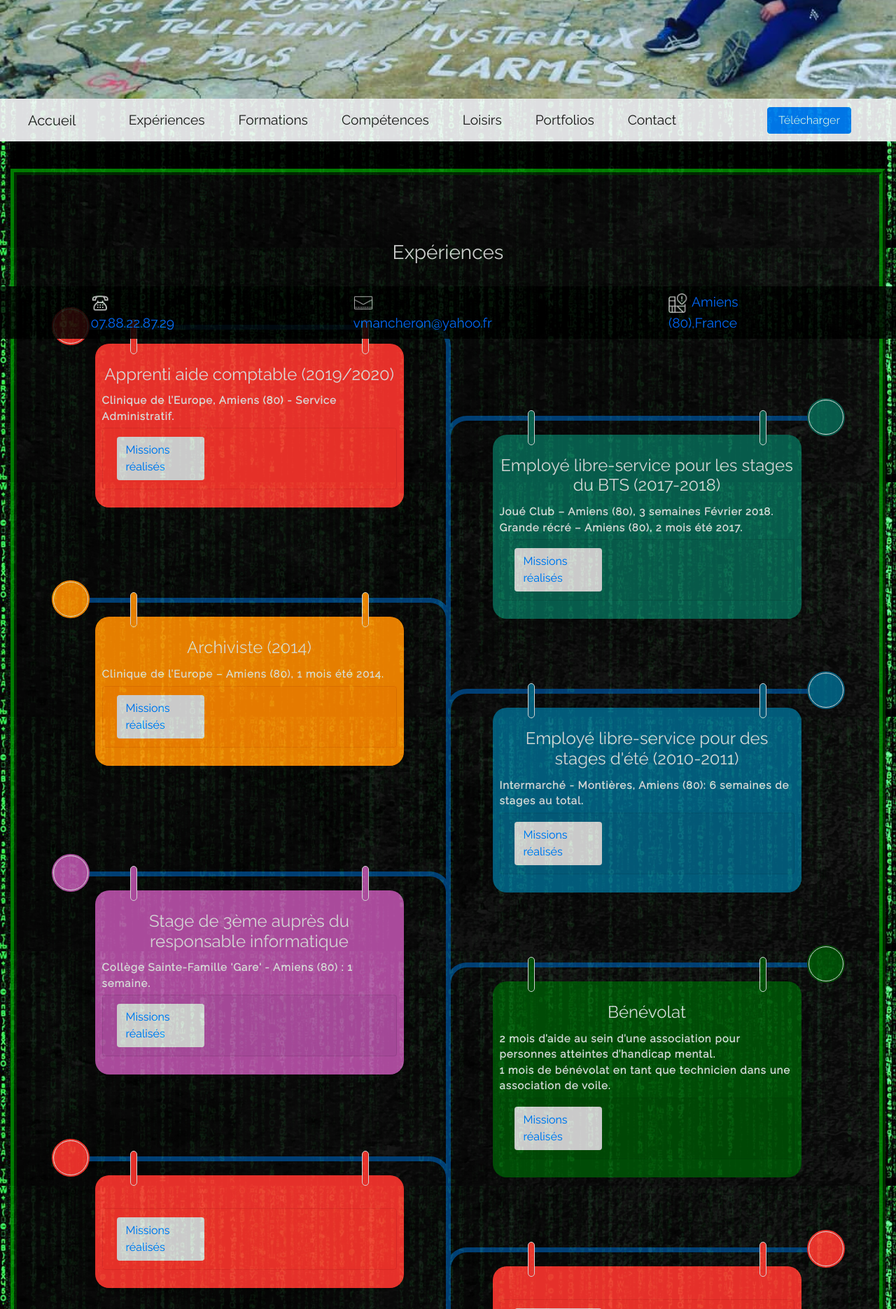
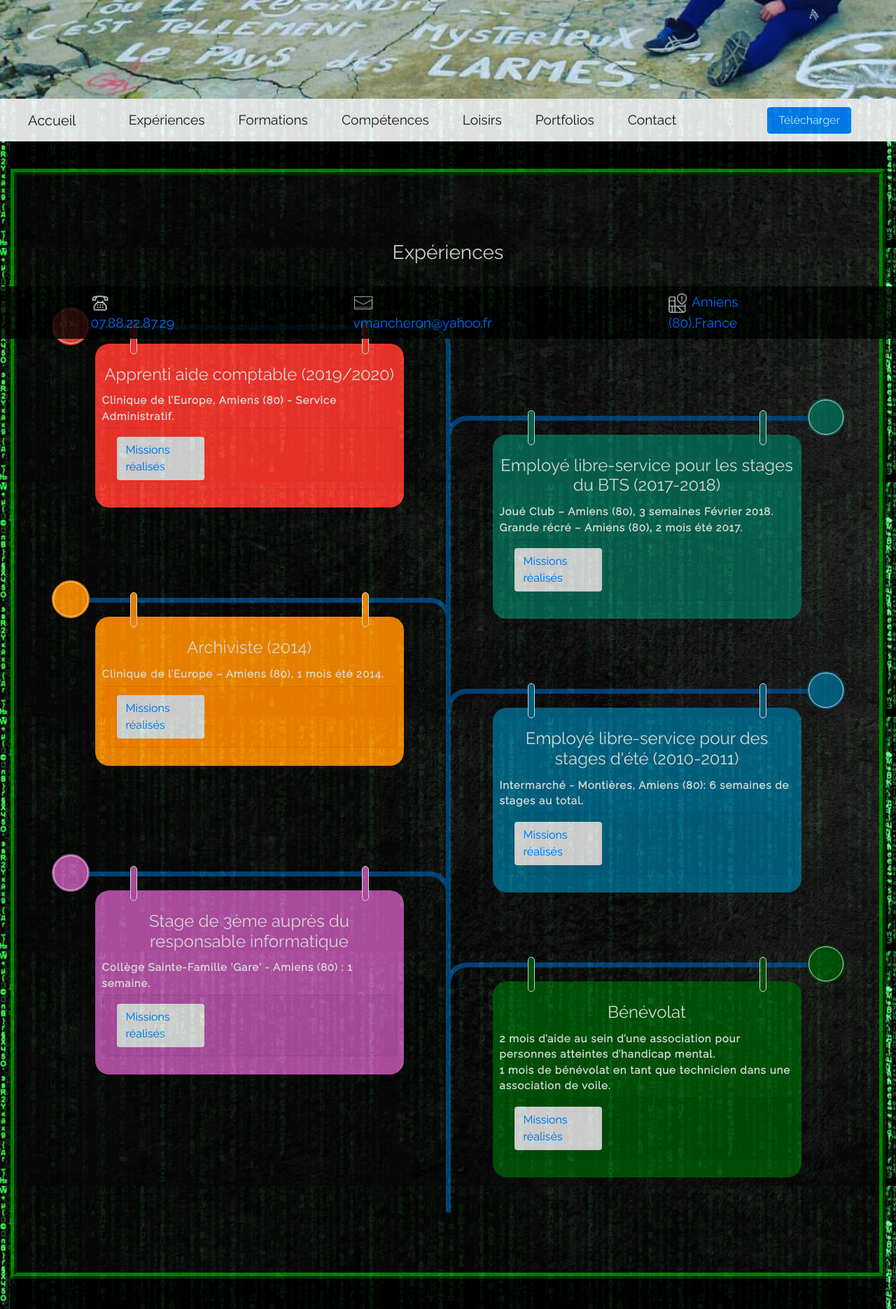
Before and after one commit to vincentmancheron/myWebSite, a PHP site: page /fr/cv.html in a window 1280 px wide. Shown: the part 316-2186 px from the top of the page at 70% size. Run offline with PHP 8.4, Linux system fonts and the light colour scheme.

Commit message:
20/05/21 10:00

```diff
--- a/assets/css/cv.css
+++ b/assets/css/cv.css
@@ -78,8 +78,8 @@
     height: 1em;
 }
 
-progress {
-    padding: 0.1em;
+.progress {
+    padding: 0;
 }
 
 .bg-html5 {
--- a/assets/js/cv.js
+++ b/assets/js/cv.js
@@ -17,10 +17,16 @@ fetch('../assets/ress/donnees.json')
         const expTitle = document.querySelectorAll('#exp .title');
         const expText = document.querySelectorAll('#exp .description');
         const expMissions = document.querySelectorAll('#exp .card-body');
+        const expBtn = document.querySelectorAll('#exp .btn');
+        const expCollapse = document.querySelectorAll('#exp .collapse')
         for (let i = 0; i < experiences.length; i++) {
             expTitle[i].innerHTML = experiences[i].title;
             expText[i].innerHTML = experiences[i].text + expText[i].innerHTML
             expMissions[i].innerHTML = experiences[i].missions;
+            expBtn[i].dataset.target = `#collapse${i+1}`;
+            // expBtn[i].setAttribute('aria-controls', document.expBtn.getAttribute('aria-controls')) = `#collapse${i+1}`;
+            expCollapse[i].id = `collapse${i+1}`;
+            // expCollapse[i].ariaset.labelledby = `heading${i+1}`;
         }
         // Clonage Trainings:
         const trainings = data.trainings
--- a/fr/cv.html
+++ b/fr/cv.html
@@ -90,131 +90,6 @@
                                         </h2>
                                     </div>
                                     <div id="collapse1" class="collapse" aria-labelledby="heading1"
-                                        data-parent="#accordionExample">
-                                        <ul class="card-body"></ul>
-                                    </div>
-                                </div>
-                            </div>
-                        </p>
-                    </a>
-                </div>
-                <div class="timeline">
-                    <span class="icon fa fa-rocket"></span>
-                    <a class="timeline-content">
-                        <h3 class="title"></h3>
-                        <p class="description">
-                            <div class="accordion" id="accordionExample">
-                                <div class="card">
-                                    <div class="card-header" id="heading2">
-                                        <h2 class="mb-0">
-                                            <button class="btn btn-link btn-block text-left" type="button"
-                                                data-toggle="collapse" data-target="#collapse2" aria-expanded="true"
-                                                aria-controls="collapse2">
-                                                Missions réalisés
-                                            </button>
-                                        </h2>
-                                    </div>
-                                    <div id="collapse2" class="collapse" aria-labelledby="heading2"
-                                        data-parent="#accordionExample">
-                                        <ul class="card-body"></ul>
-                                    </div>
-                                </div>
-                            </div>
-                        </p>
-                    </a>
-                </div>
-                <div class="timeline">
-                    <span class="icon fa fa-globe"></span>
-                    <a class="timeline-content">
-                        <h3 class="title"></h3>
-                        <p class="description"</p>
-                            <div class="accordion" id="accordionExample">
-                                <div class="card">
-                                    <div class="card-header" id="heading3">
-                                        <h2 class="mb-0">
-                                            <button class="btn btn-link btn-block text-left" type="button"
-                                                data-toggle="collapse" data-target="#collapse3" aria-expanded="true"
-                                                aria-controls="collapse3">
-                                                Missions réalisés
-                                            </button>
-                                        </h2>
-                                    </div>
-                                    <div id="collapse3" class="collapse" aria-labelledby="heading3"
-                                        data-parent="#accordionExample">
-                                        <ul class="card-body"></ul>
-                                    </div>
-                                </div>
-                            </div>
-                        </p>
-                    </a>
-                </div>
-                <div class="timeline">
-                    <span class="icon fa fa-rocket"></span>
-                    <a class="timeline-content">
-                        <h3 class="title"></h3>
-                        <p class="description">
-                            <div class="accordion" id="accordionExample">
-                                <div class="card">
-                                    <div class="card-header" id="heading4">
-                                        <h2 class="mb-0">
-                                            <button class="btn btn-link btn-block text-left" type="button"
-                                                data-toggle="collapse" data-target="#collapse4" aria-expanded="true"
-                                                aria-controls="collapse4">
-                                                Missions réalisés
-                                            </button>
-                                        </h2>
-                                    </div>
-                                    <div id="collapse4" class="collapse" aria-labelledby="heading4"
-                                        data-parent="#accordionExample">
-                                        <ul class="card-body"></ul>
-                                    </div>
-                                </div>
-                            </div>
-                        </p>
-                    </a>
-                </div>
-                <div class="timeline">
-                    <span class="icon fa fa-globe"></span>
-                    <a class="timeline-content">
-                        <h3 class="title"></h3>
-                        <p class="description">
-                            <div class="accordion" id="accordionExample">
-                                <div class="card">
-                                    <div class="card-header" id="heading5">
-                                        <h2 class="mb-0">
-                                            <button class="btn btn-link btn-block text-left" type="button"
-                                                data-toggle="collapse" data-target="#collapse5" aria-expanded="true"
-                                                aria-controls="collapse5">
-                                                Missions réalisés
-                                            </button>
-                                        </h2>
-                                    </div>
-                                    <div id="collapse5" class="collapse" aria-labelledby="heading5"
-                                        data-parent="#accordionExample">
-                                        <ul class="card-body"></ul>
-                                    </div>
-                                </div>
-                            </div>
-                        </p>
-                    </a>
-                </div>
-                <div class="timeline">
-                    <span class="icon fa fa-rocket"></span>
-                    <a class="timeline-content">
-                        <h3 class="title"></h3>
-                        <p class="description">
-                            <div class="accordion" id="accordionExample">
-                                <div class="card">
-                                    <div class="card-header" id="heading6">
-                                        <h2 class="mb-0">
-                                            <button class="btn btn-link btn-block text-left" type="button"
-                                                data-toggle="collapse" data-target="#collapse6" aria-expanded="true"
-                                                aria-controls="collapse6">
-                                                Missions réalisés
-                                            </button>
-                                        </h2>
-                                    </div>
-                                    <div id="collapse6" class="collapse" aria-labelledby="heading6"
                                         data-parent="#accordionExample">
                                         <ul class="card-body"></ul>
                                     </div>
@@ -1045,6 +920,7 @@
     <!-- Script Java -->
     <script src="/assets/js/script.js"></script>
     <script src="/assets/js/cv.js"></script>
+    <script src="https://code.jquery.com/jquery-3.5.1.slim.min.js" integrity="sha384-DfXdz2htPH0lsSSs5nCTpuj/zy4C+OGpamoFVy38MVBnE+IbbVYUew+OrCXaRkfj" crossorigin="anonymous"></script>
     <script src="https://cdn.jsdelivr.net/npm/bootstrap@4.6.0/dist/js/bootstrap.bundle.min.js"
         integrity="sha384-Piv4xVNRyMGpqkS2by6br4gNJ7DXjqk09RmUpJ8jgGtD7zP9yug3goQfGII0yAns" crossorigin="anonymous">
     </script>
--- a/fr/home.html
+++ b/fr/home.html
@@ -643,6 +643,7 @@
     <!-- Script Java -->
     <script src="/assets/js/script.js"></script>
     <script src="/assets/js/home.js"></script>
+    <script src="https://code.jquery.com/jquery-3.5.1.slim.min.js" integrity="sha384-DfXdz2htPH0lsSSs5nCTpuj/zy4C+OGpamoFVy38MVBnE+IbbVYUew+OrCXaRkfj" crossorigin="anonymous"></script>
     <script src="https://cdn.jsdelivr.net/npm/bootstrap@4.6.0/dist/js/bootstrap.bundle.min.js"
         integrity="sha384-Piv4xVNRyMGpqkS2by6br4gNJ7DXjqk09RmUpJ8jgGtD7zP9yug3goQfGII0yAns" crossorigin="anonymous">
     </script>
```
